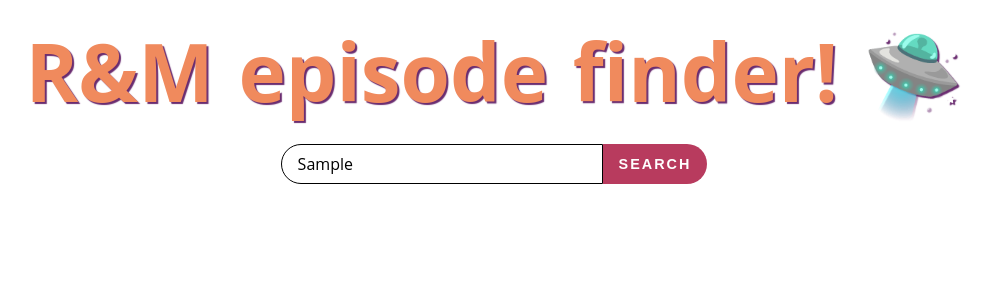
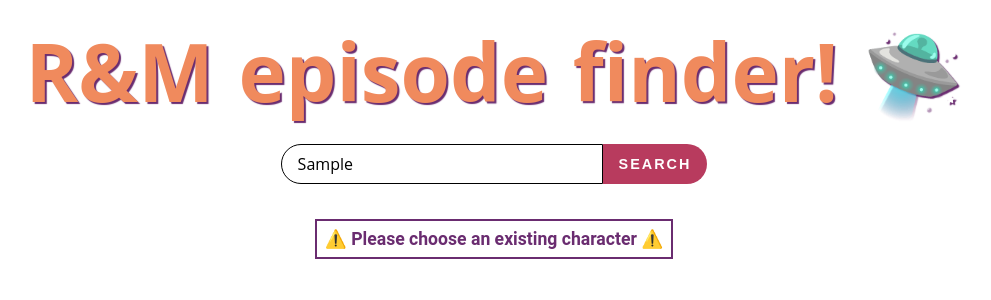
Before and after one commit to etriv/ricks-ep-finder, a React (Create React App) app: page / in a window 1280 px wide. Both pictures are taken after typing "Sample" into the empty fields and a click on the button "SEARCH". Shown: the top 300 px of the page, without its empty margins (146-1137 px from the left). Built offline with nearby package versions, Linux system fonts and the light colour scheme.

Commit message:
Add search error message to UI

```diff
--- a/src/App.js
+++ b/src/App.js
@@ -12,6 +12,7 @@
   const [characters, setCharacters] = useState([]);
   const [nameList, setNameList] = useState([]);
   const [display, setDisplay] = useState(null);
+  const [errorMsg, setErrorMsg] = useState('');
   const devMode = true;
 
   // Fetch and init all of the existing characters
@@ -80,17 +81,19 @@
 
   function onSearchClick() {
     let characterName = '';
-    if (searchText === '') // TODO: Remove after dev is complete
+
+    if (devMode && searchText === '')
       characterName = 'Rick Sanchez';
     else if (nameList.filter(name =>
       name.toLowerCase() === searchText.toLowerCase()).length > 0) {
       characterName = searchText;
     }
     else {
-      alert('Please choose an existing character from the list.');
+      setErrorMsg('⚠️ Please choose an existing character ⚠️');
       return;
     }
 
+    setErrorMsg('');
     setFetchingNewSearch(true);
 
     // Find all characters that share the exact same name
@@ -127,6 +130,11 @@
           color={"#b83b5e"} />
       );
     }
+    else if (errorMsg !== '') {
+      setDisplay(
+        <div className="error-msg">{errorMsg}</div>
+      );
+    }
     else if (episodes.length > 0 && currentChars.length > 0) {
       setDisplay(
         <div className="results-container">
@@ -159,7 +167,7 @@
     function getCharactersBySpecies(species) {
       return characters.filter((char) => char.species === species);
     }
-  }, [fetchingNewSearch, episodes, currentChars, characters]);
+  }, [fetchingNewSearch, episodes, currentChars, characters, errorMsg]);
 
   return (
     <div className="App">
--- a/src/App.scss
+++ b/src/App.scss
@@ -104,6 +104,16 @@
       }
     }
   }
+
+  .error-msg {
+    display:inline-block;
+    font-size: 1.1rem;
+    font-weight: bold;
+    color: $color4;
+    margin: 1rem auto;
+    border: 2px solid $color4;
+    padding: 8px;
+  }
 }
 
 .App-header {
```
